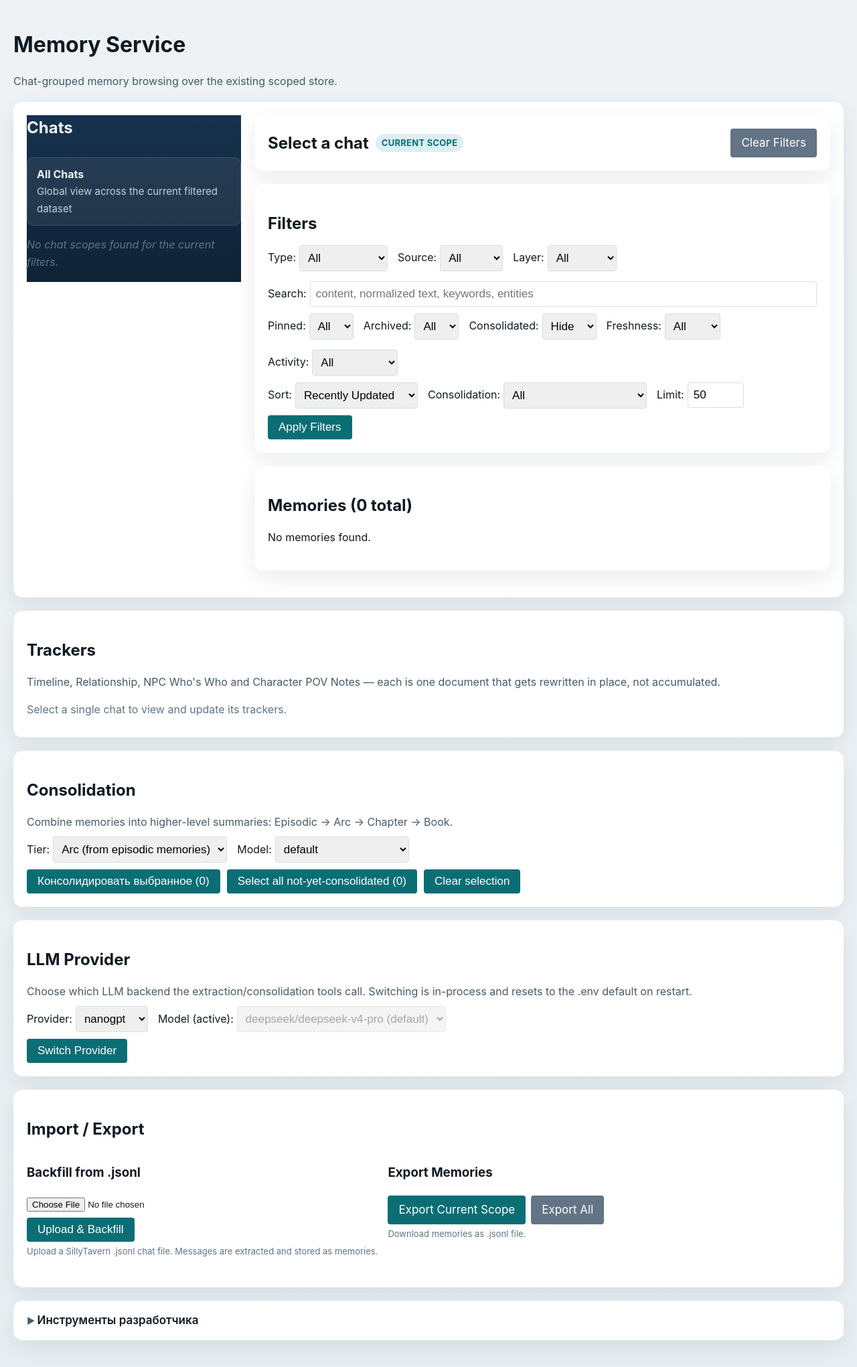
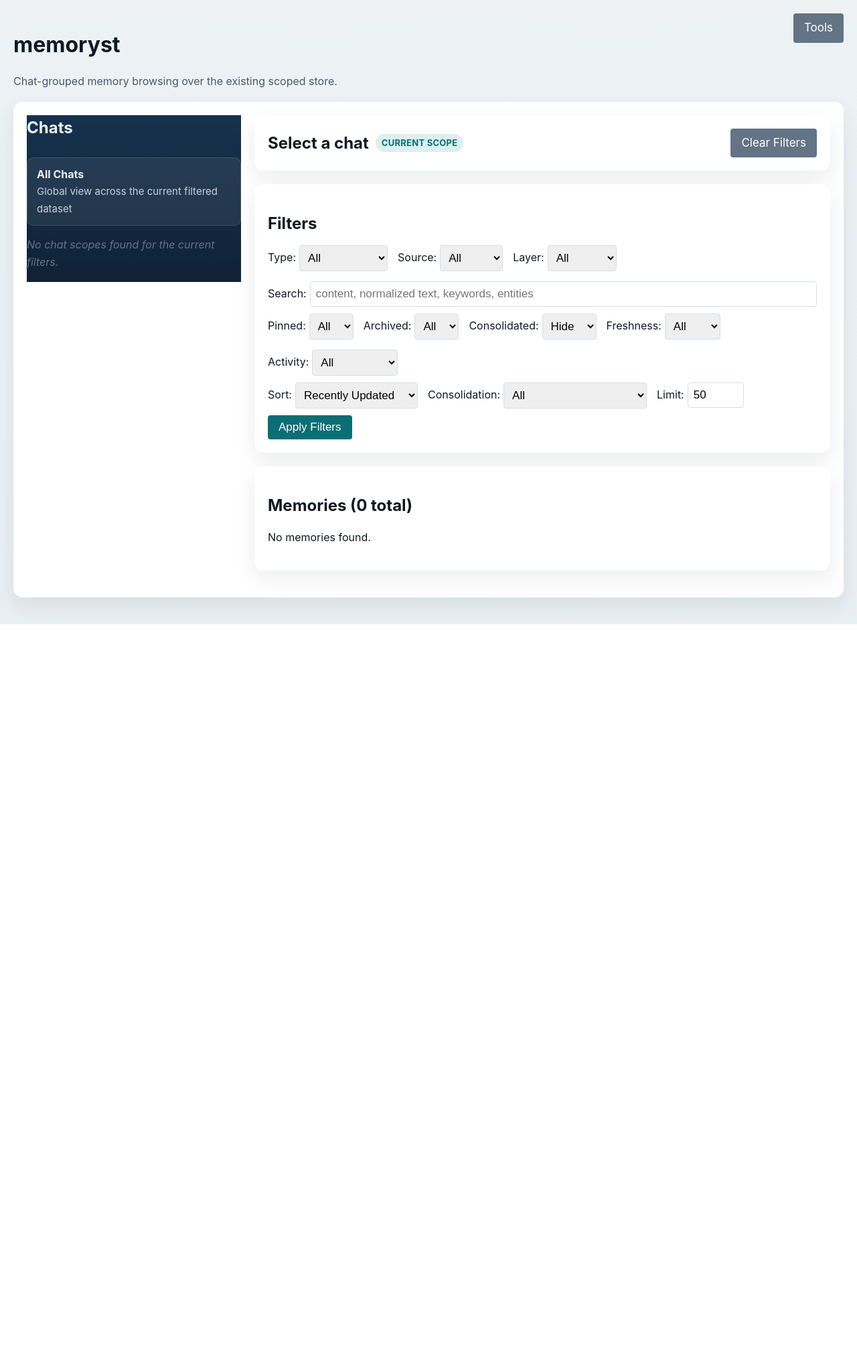
Before and after one commit to qrewq5003-oss/memoryst, a FastAPI app: page /ui in a window 1280 px wide. Shown: the whole page at 67% size. After the commit the page ends 932 px from the top, so only its background shows below. Run offline with FastAPI, Linux system fonts and the light colour scheme; data that the repository does not hold is empty; parts of the project's set-up code (start-up, migrations or seed data) failed here and were passed over.

Commit message:
feat: Tools gets its own page
Tools sat at the bottom of the memory list, where reaching them meant
scrolling past every card - they began at 94% of the page. Browsing
memories and running a backfill are different jobs and now have different
addresses, with a link between them in the header.

/ui/tools builds from the same context as the list rather than a copy of
it: the tracker panel and the consolidation pool are both scoped to the
selected chat. The store and retrieve forms live there too, so their
results now render there - returning the memory list would have dropped
the user somewhere with no place to show the breakdown they just asked
for.

The scripts block was the real hazard. It now runs on two pages with
different markup, and a bare
document.getElementById(...).addEventListener throws on the page missing
that element - one throw kills every handler defined after it, including
the on-demand details loader at the bottom of the file. Six such bindings
went through an `on()` helper that binds only when the element exists,
and consolidateStorageKey, which runs at load time, became null-safe.
That would have silently broken expanding a card on the list page.

Ten tests failed and were pointed at the page the content moved to
rather than weakened; one of them found that /ui/tools ignored `view`,
so the all-chats case never reached it.

/ui is 233KB with 50 cards, /ui/tools 33KB.

pytest tests/: 498 passed, 2 skipped.

Co-Authored-By: Claude Opus 5 (1M context) <noreply@anthropic.com>

```diff
--- a/app/routes/ui.py
+++ b/app/routes/ui.py
@@ -102,6 +102,7 @@ def _render_memories_page(
     consolidation_result: dict[str, Any] | None = None,
     store_form: dict[str, Any] | None = None,
     retrieve_form: dict[str, Any] | None = None,
+    template: str = "memories.html",
 ) -> Any:
     """Render the memories page with optional store/retrieve diagnostics sections."""
     legacy_chat_id = normalize_scope_value(chat_id)
@@ -402,7 +403,7 @@ def _render_memories_page(
 
     response = templates.TemplateResponse(
         request,
-        "memories.html",
+        template,
         {
             "asset_version": get_asset_version(),
             "memories": memories.model_dump(),
@@ -627,6 +628,32 @@ def ui_memory_details_page(request: Request, memory_id: str) -> Any:
     )
 
 
+@router.get("/ui/tools")
+def ui_tools_page(
+    request: Request,
+    selected_chat_id: str | None = None,
+    selected_character_id: str | None = None,
+    view: str | None = None,
+) -> Any:
+    """Tools on their own page.
+
+    They used to sit at the bottom of the memory list, where reaching them meant
+    scrolling past every card - they began at 94% of the page. They are a
+    different job from browsing memories and now have their own address.
+
+    Built from the same context as the list, because the tools are scoped: the
+    tracker panel and the consolidation pool both depend on which chat is
+    selected.
+    """
+    return _render_memories_page(
+        request,
+        selected_chat_id=selected_chat_id,
+        selected_character_id=selected_character_id,
+        view=view,
+        template="tools.html",
+    )
+
+
 @router.get("/ui/reset-cache")
 def ui_reset_cache() -> Any:
     """One-tap escape hatch for a stale service worker.
@@ -727,6 +754,10 @@ def ui_store_memories(
             "include_archived": False,
             "debug": False,
         },
+        # The store and retrieve forms live on Tools, so their results belong
+        # there too - returning the memory list would drop the user somewhere
+        # that has no place to show the breakdown they just asked for.
+        template="tools.html",
     )
 
 
@@ -772,6 +803,7 @@ def ui_retrieve_memories(
             "include_archived": include_archived,
             "debug": debug,
         },
+        template="tools.html",
     )
 
 
--- a/app/static/styles.css
+++ b/app/static/styles.css
@@ -1112,3 +1112,18 @@ summary {
 .chat-group-age {
     margin-left: auto;
 }
+
+/* Page header carries navigation now that Tools is its own destination. */
+.page-header {
+    display: flex;
+    align-items: flex-start;
+    justify-content: space-between;
+    gap: 12px;
+    flex-wrap: wrap;
+}
+
+.page-nav .button {
+    min-height: 44px;
+    display: inline-flex;
+    align-items: center;
+}
--- a/app/templates/_scripts.html
+++ b/app/templates/_scripts.html
@@ -1,11 +1,22 @@
 <script>
+// This script block now runs on two pages with different markup: the memory list
+// and Tools. A bare document.getElementById(...).addEventListener throws on the
+// page that lacks the element, and one throw kills every handler defined after
+// it - including the on-demand details loader at the bottom. `on` binds only when
+// the element is actually there.
+function on(id, event, handler) {
+    const el = document.getElementById(id);
+    if (el) el.addEventListener(event, handler);
+}
 // Consolidation selection persists in localStorage (keyed by chat/character) rather
 // than living only in checkbox DOM state - the candidate pool can span more memories
 // than one page shows, and a page-only Set would silently drop anything selected on
 // a page the user has since navigated away from.
 function consolidateStorageKey() {
-    const chatId = document.getElementById('consolidate-chat-id').value;
-    const charId = document.getElementById('consolidate-char-id').value;
+    // Null-safe for the same reason as `on`: the memory list has no consolidation
+    // form, and this runs at load time on both pages.
+    const chatId = document.getElementById('consolidate-chat-id')?.value || '';
+    const charId = document.getElementById('consolidate-char-id')?.value || '';
     return `consolidate-selected::${chatId}::${charId}`;
 }
 
@@ -53,7 +64,7 @@ document.addEventListener('change', (e) => {
     updateConsolidateSelectedCount();
 });
 
-document.getElementById('consolidate-select-all').addEventListener('click', () => {
+on('consolidate-select-all', 'click', () => {
     let ids = [];
     try { ids = JSON.parse(document.getElementById('consolidate-all-candidates').textContent); } catch (e) {}
     const set = loadConsolidateSelection();
@@ -62,7 +73,7 @@ document.getElementById('consolidate-select-all').addEventListener('click', () =
     syncConsolidateCheckboxes();
 });
 
-document.getElementById('consolidate-clear-selection').addEventListener('click', () => {
+on('consolidate-clear-selection', 'click', () => {
     saveConsolidateSelection(new Set());
     syncConsolidateCheckboxes();
 });
@@ -70,7 +81,7 @@ document.getElementById('consolidate-clear-selection').addEventListener('click',
 syncConsolidateCheckboxes();
 
 // Consolidation handler
-document.getElementById('consolidate-form').addEventListener('submit', async (e) => {
+on('consolidate-form', 'submit', async (e) => {
     e.preventDefault();
     const chatId = document.getElementById('consolidate-chat-id').value;
     const charId = document.getElementById('consolidate-char-id').value;
@@ -117,7 +128,7 @@ document.getElementById('consolidate-form').addEventListener('submit', async (e)
 });
 
 // Clip handler
-document.getElementById('clip-form').addEventListener('submit', async (e) => {
+on('clip-form', 'submit', async (e) => {
     e.preventDefault();
     const text = document.getElementById('clip-text').value.trim();
     const chatId = document.getElementById('clip-chat-id').value || 'clip';
@@ -191,7 +202,7 @@ async function loadModels() {
 loadModels();
 
 // Provider switch handler
-document.getElementById('llm-provider-form').addEventListener('submit', async (e) => {
+on('llm-provider-form', 'submit', async (e) => {
     e.preventDefault();
     const provider = document.getElementById('llm-provider-select').value;
     const result = document.getElementById('llm-provider-result');
@@ -218,7 +229,7 @@ document.getElementById('llm-provider-form').addEventListener('submit', async (e
 });
 
 // Scene extraction handler
-document.getElementById('scene-extract-form').addEventListener('submit', async (e) => {
+on('scene-extract-form', 'submit', async (e) => {
     e.preventDefault();
     const text = document.getElementById('scene-text').value.trim();
     const chatId = document.getElementById('scene-chat-id').value || 'scene';
--- a/app/templates/memories.html
+++ b/app/templates/memories.html
@@ -5,9 +5,12 @@
 {% block content %}
 <div class="page-header">
     <div>
-        <h1>Memory Service</h1>
+        <h1>memoryst</h1>
         <p class="page-subtitle">Chat-grouped memory browsing over the existing scoped store.</p>
     </div>
+    <nav class="page-nav">
+        <a class="button secondary" href="/ui/tools">Tools</a>
+    </nav>
 </div>
 
 {% if request.query_params.get("backfill_done") %}
@@ -46,6 +49,5 @@
     </div>
 </section>
 
-{% include '_tools.html' %}
 {% include '_scripts.html' %}
 {% endblock %}
```
Also changed, not shown: app/templates/tools.html (added, +18 -0 lines), tests/test_ui_http_smoke.py (+1 -1 lines), tests/test_ui_trackers.py (+3 -3 lines).
